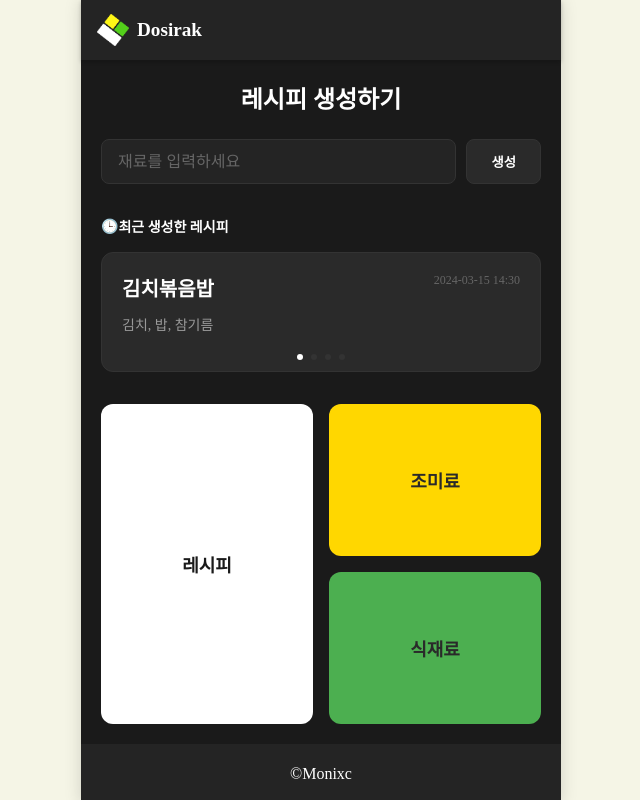
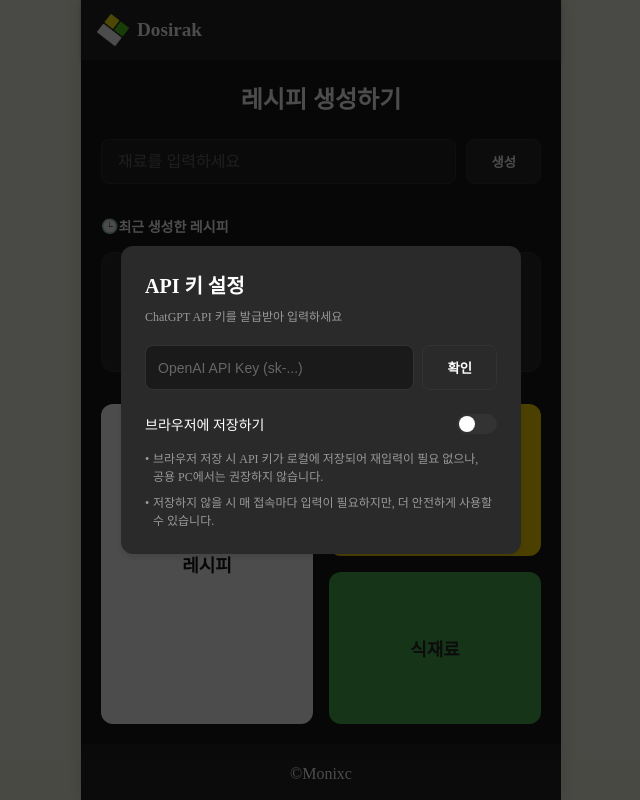
Before and after one commit to Monixc/40min-dosirak, a React (Vite) app: page / in a window 1280 px wide. Shown: the whole page, without its empty margins (319-959 px from the left). Built offline with nearby package versions, Linux system fonts and the light colour scheme; some icons are missing.

Commit message:
feat: add API key modal to Header component and manage modal state

```diff
--- /dev/null
+++ b/src/components/common/Modal/index.tsx
@@ -0,0 +1,220 @@
+import { useState } from "react";
+import styled from "styled-components";
+
+const Overlay = styled.div`
+  position: fixed;
+  top: 0;
+  left: 0;
+  width: 100%;
+  height: 100%;
+  background: rgba(0, 0, 0, 0.7);
+  display: flex;
+  justify-content: center;
+  align-items: center;
+  z-index: 1000;
+`;
+
+const ModalContainer = styled.div`
+  width: 90%;
+  max-width: 400px;
+  background: #2a2a2a;
+  border-radius: 12px;
+  padding: 24px;
+  box-shadow: 0 4px 6px rgba(0, 0, 0, 0.1);
+`;
+
+const Title = styled.h2`
+  color: #fff;
+  font-size: 20px;
+  margin-bottom: 8px;
+`;
+
+const SubTitle = styled.p`
+  color: #999;
+  font-size: 12px;
+  margin-bottom: 20px;
+`;
+
+const InputWrapper = styled.div`
+  display: flex;
+  gap: 8px;
+  margin-bottom: 24px;
+`;
+
+const Input = styled.input`
+  flex: 1;
+  padding: 12px;
+  border-radius: 8px;
+  border: 1px solid #333;
+  background: #1a1a1a;
+  color: #fff;
+  font-size: 14px;
+
+  &::placeholder {
+    color: #666;
+  }
+`;
+
+const Button = styled.button`
+  padding: 12px 24px;
+  border-radius: 8px;
+  border: none;
+  background: #2a2a2a;
+  color: #fff;
+  font-weight: bold;
+  cursor: pointer;
+  border: 1px solid #333;
+
+  &:hover {
+    background: #333;
+  }
+`;
+
+const ToggleContainer = styled.div`
+  display: flex;
+  align-items: center;
+  justify-content: space-between;
+  margin-bottom: 16px;
+`;
+
+const ToggleLabel = styled.label`
+  color: #fff;
+  font-size: 14px;
+  cursor: pointer;
+`;
+
+const Toggle = styled.input`
+  position: relative;
+  width: 40px;
+  height: 20px;
+  appearance: none;
+  background: #333;
+  border-radius: 20px;
+  cursor: pointer;
+
+  &:checked {
+    background: #ff6b6b;
+  }
+
+  &:before {
+    content: "";
+    position: absolute;
+    width: 16px;
+    height: 16px;
+    background: #fff;
+    border-radius: 50%;
+    top: 2px;
+    left: 2px;
+    transition: 0.3s;
+  }
+
+  &:checked:before {
+    transform: translateX(20px);
+  }
+`;
+
+const InfoText = styled.div`
+  color: #999;
+  font-size: 12px;
+  line-height: 1.5;
+  margin-top: 16px;
+  word-break: keep-all;
+
+  ul {
+    list-style: none;
+    padding: 0;
+    margin: 0;
+  }
+
+  li {
+    position: relative;
+    padding-left: 8px;
+    margin-bottom: 8px;
+
+    &:last-child {
+      margin-bottom: 0;
+    }
+
+    &:before {
+      content: "•";
+      position: absolute;
+      left: 0;
+    }
+  }
+`;
+
+interface APIKeyModalProps {
+  isOpen: boolean;
+  onClose: () => void;
+  onSubmit: (apiKey: string, shouldSave: boolean) => void;
+}
+
+export const APIKeyModal = ({
+  isOpen,
+  onClose,
+  onSubmit,
+}: APIKeyModalProps) => {
+  const [apiKey, setApiKey] = useState("");
+  const [shouldSave, setShouldSave] = useState(false);
+
+  if (!isOpen) return null;
+
+  const handleSubmit = (e: React.FormEvent) => {
+    e.preventDefault();
+    if (!apiKey.trim()) return;
+
+    // API 키를 storage에 저장
+    if (shouldSave) {
+      localStorage.setItem("gpt_api_key", apiKey);
+    } else {
+      sessionStorage.setItem("gpt_api_key", apiKey);
+    }
+
+    onSubmit(apiKey, shouldSave);
+    setApiKey("");
+    setShouldSave(false);
+  };
+
+  return (
+    <Overlay onClick={onClose}>
+      <ModalContainer onClick={(e) => e.stopPropagation()}>
+        <Title>API 키 설정</Title>
+        <SubTitle>ChatGPT API 키를 발급받아 입력하세요</SubTitle>
+        <form onSubmit={handleSubmit}>
+          <InputWrapper>
+            <Input
+              type="password"
+              placeholder="OpenAI API Key (sk-...)"
+              value={apiKey}
+              onChange={(e) => setApiKey(e.target.value)}
+            />
+            <Button type="submit">확인</Button>
+          </InputWrapper>
+
+          <ToggleContainer>
+            <ToggleLabel htmlFor="saveToggle">브라우저에 저장하기</ToggleLabel>
+            <Toggle
+              id="saveToggle"
+              type="checkbox"
+              checked={shouldSave}
+              onChange={(e) => setShouldSave(e.target.checked)}
+            />
+          </ToggleContainer>
+
+          <InfoText>
+            <ul>
+              <li>
+                브라우저 저장 시 API 키가 로컬에 저장되어 재입력이 필요 없으나,
+                공용 PC에서는 권장하지 않습니다.
+              </li>
+              <li>
+                저장하지 않을 시 매 접속마다 입력이 필요하지만, 더 안전하게
+                사용할 수 있습니다.
+              </li>
+            </ul>
+          </InfoText>
+        </form>
+      </ModalContainer>
+    </Overlay>
+  );
+};
--- a/src/components/layout/Header.tsx
+++ b/src/components/layout/Header.tsx
@@ -1,5 +1,7 @@
+import { useState, useEffect } from "react";
 import styled from "styled-components";
 import { Icon } from "@iconify/react";
+import { APIKeyModal } from "../common/Modal";
 import logo from "../../assets/logo.png";
 
 const HeaderContainer = styled.header`
@@ -56,18 +58,44 @@ const IconButton = styled.button`
   }
 `;
 
-const Header = () => (
+const Header = () => {
+  const [isModalOpen, setIsModalOpen] = useState(false);
+
+  const handleAPIKeySubmit = (apiKey: string, shouldSave: boolean) => {
+    // storage 저장은 모달 컴포넌트에서 처리
+    setIsModalOpen(false);
+  };
+
+  // 컴포넌트 마운트 시 API 키 체크
+  useEffect(() => {
+    const savedKey =
+      localStorage.getItem("gpt_api_key") ||
+      sessionStorage.getItem("gpt_api_key");
+    if (!savedKey) {
+      setIsModalOpen(true);
+    }
+  }, []);
+
+  return (
+    <>
       <HeaderContainer>
         <LeftSection>
           <Logo src={logo} alt="도시락 로고" />
           <Title>Dosirak</Title>
         </LeftSection>
         <RightSection>
-      <IconButton>
+          <IconButton onClick={() => setIsModalOpen(true)}>
             <Icon icon="mdi:key" width="24" height="24" />
           </IconButton>
         </RightSection>
       </HeaderContainer>
+      <APIKeyModal
+        isOpen={isModalOpen}
+        onClose={() => setIsModalOpen(false)}
+        onSubmit={handleAPIKeySubmit}
+      />
+    </>
   );
+};
 
 export default Header;
```
Lines whose indentation alone changed are shown as unchanged.
